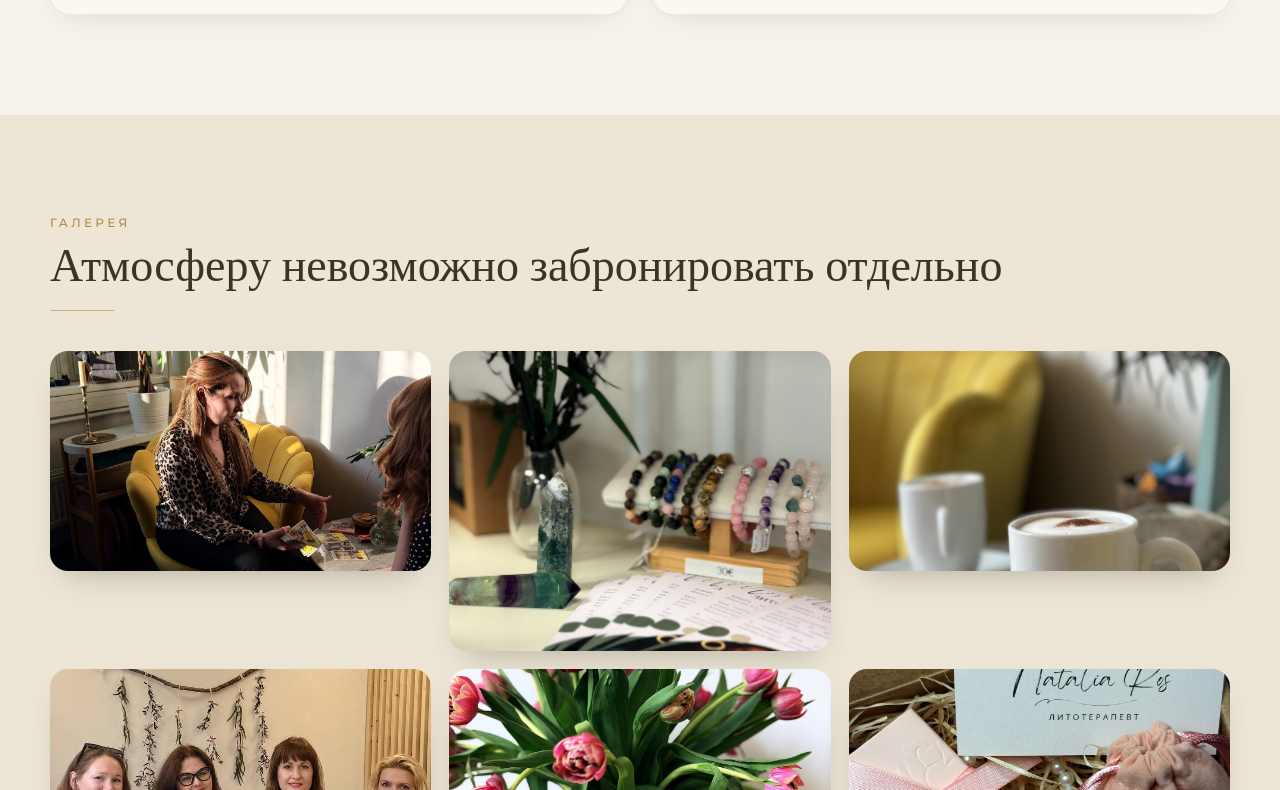
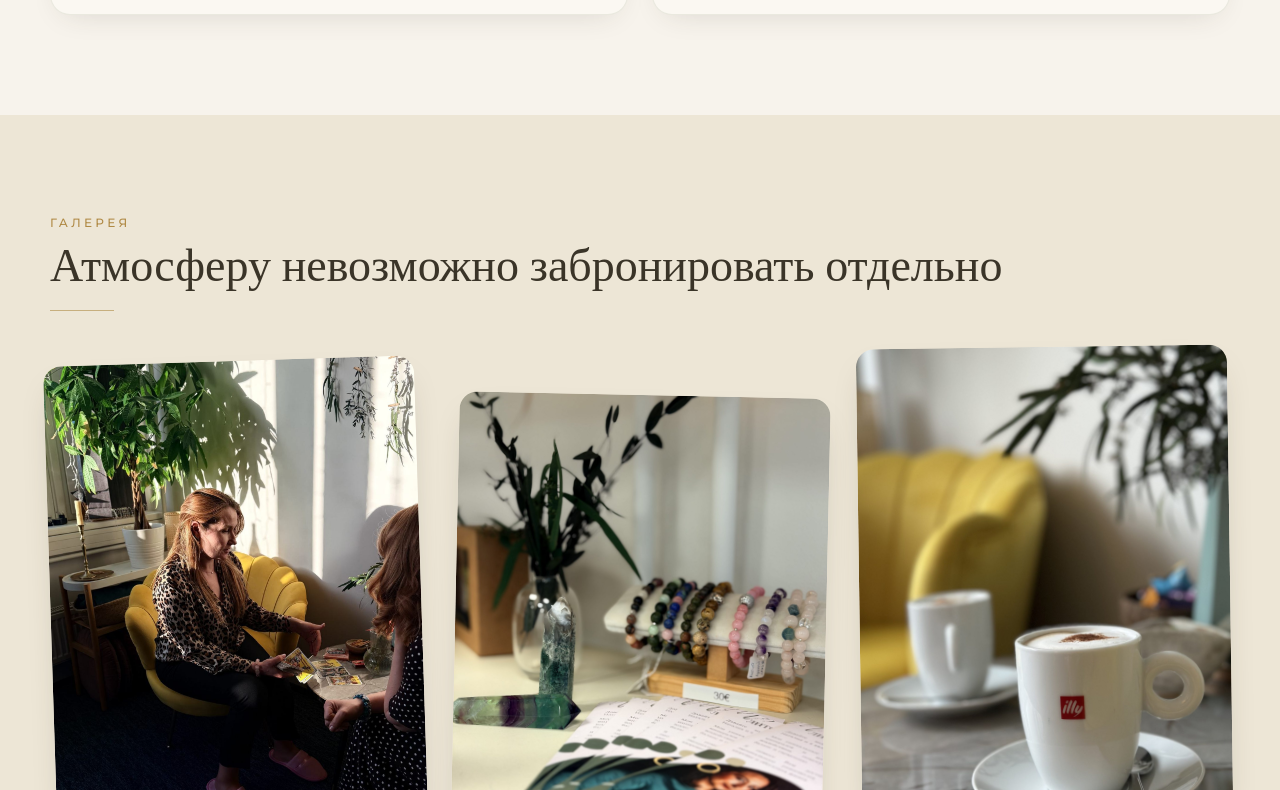
Before and after one commit to colibrarian/oro-studio, a React (Vite) app: page / in a window 1280 px wide. Shown: the part 2570-3360 px from the top of the page. Built offline with nearby package versions, Linux system fonts and the light colour scheme.

Commit message:
Update App.jsx

```diff
--- a/src/App.jsx
+++ b/src/App.jsx
@@ -149,11 +149,12 @@ function Divider({ color = COLORS.gold, width = 64 }) {
   return <div style={{ width, height: 1, background: color, opacity: 0.6, margin: "18px 0" }} />;
 }
 
-function PhotoPlaceholder({ label = "Фото появится здесь", height = 260, style = {} }) {
+function PhotoPlaceholder({ label = "Фото появится здесь", height = 260, ratio, style = {} }) {
   return (
     <div
       style={{
-        height,
+        height: ratio ? undefined : height,
+        aspectRatio: ratio || undefined,
         borderRadius: 18,
         border: `1px dashed ${COLORS.oliveSoft}`,
         background:
@@ -175,9 +176,10 @@ function PhotoPlaceholder({ label = "Фото появится здесь", heig
 
 // Real photo with graceful fallback to the placeholder above if the file
 // isn't present yet (e.g. before /images/... is added to the repo's public folder).
-function Photo({ src, alt, label, height = 260, style = {} }) {
+// Pass `ratio` (e.g. "4 / 5") for a fixed-aspect crop instead of a fixed pixel height.
+function Photo({ src, alt, label, height = 260, ratio, style = {} }) {
   const [failed, setFailed] = useState(false);
-  if (failed) return <PhotoPlaceholder label={label} height={height} style={style} />;
+  if (failed) return <PhotoPlaceholder label={label} height={height} ratio={ratio} style={style} />;
   return (
     <img
       src={src}
@@ -185,7 +187,8 @@ function Photo({ src, alt, label, height = 260, style = {} }) {
       onError={() => setFailed(true)}
       style={{
         width: "100%",
-        height,
+        height: ratio ? undefined : height,
+        aspectRatio: ratio || undefined,
         objectFit: "cover",
         borderRadius: 18,
         boxShadow: "0 16px 34px -16px rgba(58,52,40,0.35)",
@@ -686,32 +689,61 @@ function Gallery() {
     { src: asset("images/gallery-birthday-portrait.jpg"), label: "Атмосфера ORO", alt: "Гостья студии" },
     { src: asset("images/gallery-workshop-alt.jpg"), label: "Творческий процесс", alt: "Мастер-класс" },
   ];
+  // Deterministic "scattered" offsets/rotations per card — organic but stable
+  // between renders (no layout shift, no hydration mismatch).
+  const scatter = [
+    { y: 0, r: -1.8 },
+    { y: 34, r: 1.2 },
+    { y: -14, r: -0.8 },
+    { y: 18, r: 2 },
+    { y: -6, r: -1.4 },
+    { y: 30, r: 1.6 },
+    { y: -20, r: -2.2 },
+    { y: 10, r: 0.6 },
+    { y: -12, r: -1 },
+  ];
   return (
-    <section id="gallery" style={{ padding: "100px 28px", background: COLORS.ivoryDeep }}>
+    <section id="gallery" style={{ padding: "100px 28px 120px", background: COLORS.ivoryDeep }}>
       <div style={{ maxWidth: 1180, margin: "0 auto" }}>
         <Eyebrow>Галерея</Eyebrow>
         <SectionTitle>Атмосферу невозможно забронировать отдельно</SectionTitle>
         <Divider />
         <div
           style={{
-            marginTop: 40,
+            marginTop: 50,
             display: "grid",
             gridTemplateColumns: "repeat(3, 1fr)",
-            gap: 18,
+            gap: 34,
           }}
           className="oro-gallery-grid"
         >
           {photos.map((p, i) => (
-            <Photo key={p.src} src={p.src} alt={p.alt} label={p.label} height={i % 3 === 1 ? 300 : 220} />
+            <div
+              key={p.src}
+              className="oro-gallery-item"
+              style={{ "--gy": `${scatter[i % scatter.length].y}px`, "--gr": `${scatter[i % scatter.length].r}deg` }}
+            >
+              <Photo src={p.src} alt={p.alt} label={p.label} ratio="4 / 5" />
+            </div>
           ))}
         </div>
       </div>
       <style>{`
-        @media (max-width: 760px) {
-          .oro-gallery-grid { grid-template-columns: 1fr 1fr !important; }
+        .oro-gallery-item {
+          transform: translateY(var(--gy)) rotate(var(--gr));
+          transition: transform .4s ease, filter .4s ease;
         }
-        @media (max-width: 480px) {
+        .oro-gallery-item:hover {
+          transform: translateY(calc(var(--gy) - 8px)) rotate(0deg) scale(1.03);
+          z-index: 2;
+          position: relative;
+        }
+        @media (max-width: 860px) {
+          .oro-gallery-grid { grid-template-columns: repeat(2, 1fr) !important; gap: 24px !important; }
+        }
+        @media (max-width: 520px) {
           .oro-gallery-grid { grid-template-columns: 1fr !important; }
+          .oro-gallery-item { transform: none !important; }
         }
       `}</style>
     </section>
```
